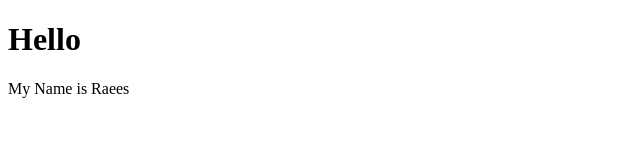
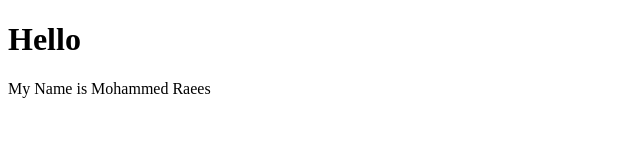
Before and after one commit to raeesnazeer/raeesnazeer.github.io, a plain HTML site: page index.html in a window 1280 px wide. Shown: the whole page, without its empty margins (0-640 px from the left). Drawn offline with Linux system fonts and the light colour scheme.

Commit message:
Update index.html

```diff
--- a/index.html
+++ b/index.html
@@ -3,7 +3,7 @@
 <body>
 
 <h1>Hello</h1>
-<p>My Name is Raees</p>
+<p>My Name is Mohammed Raees</p>
 
 </body>
 </html>
```
